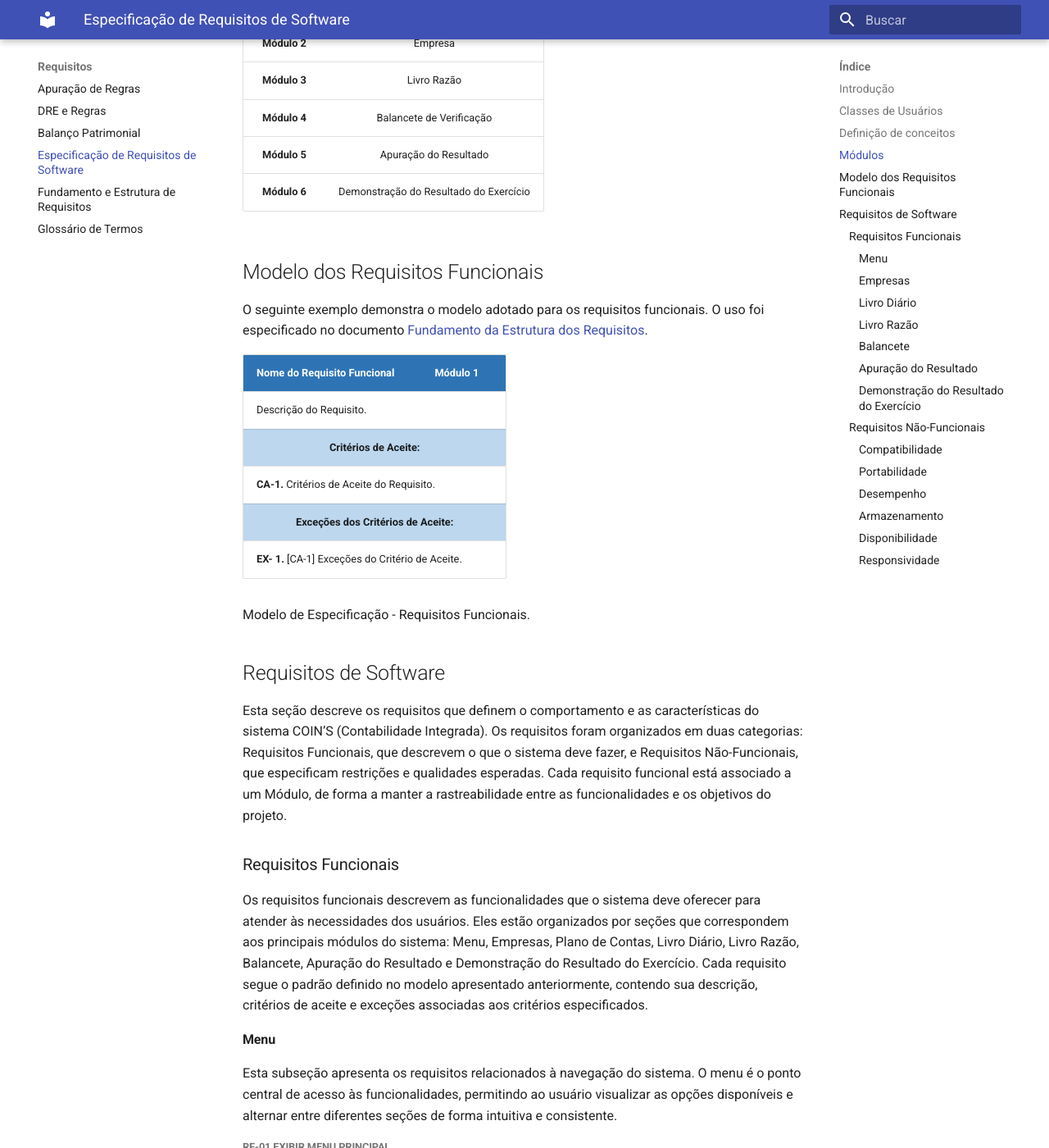
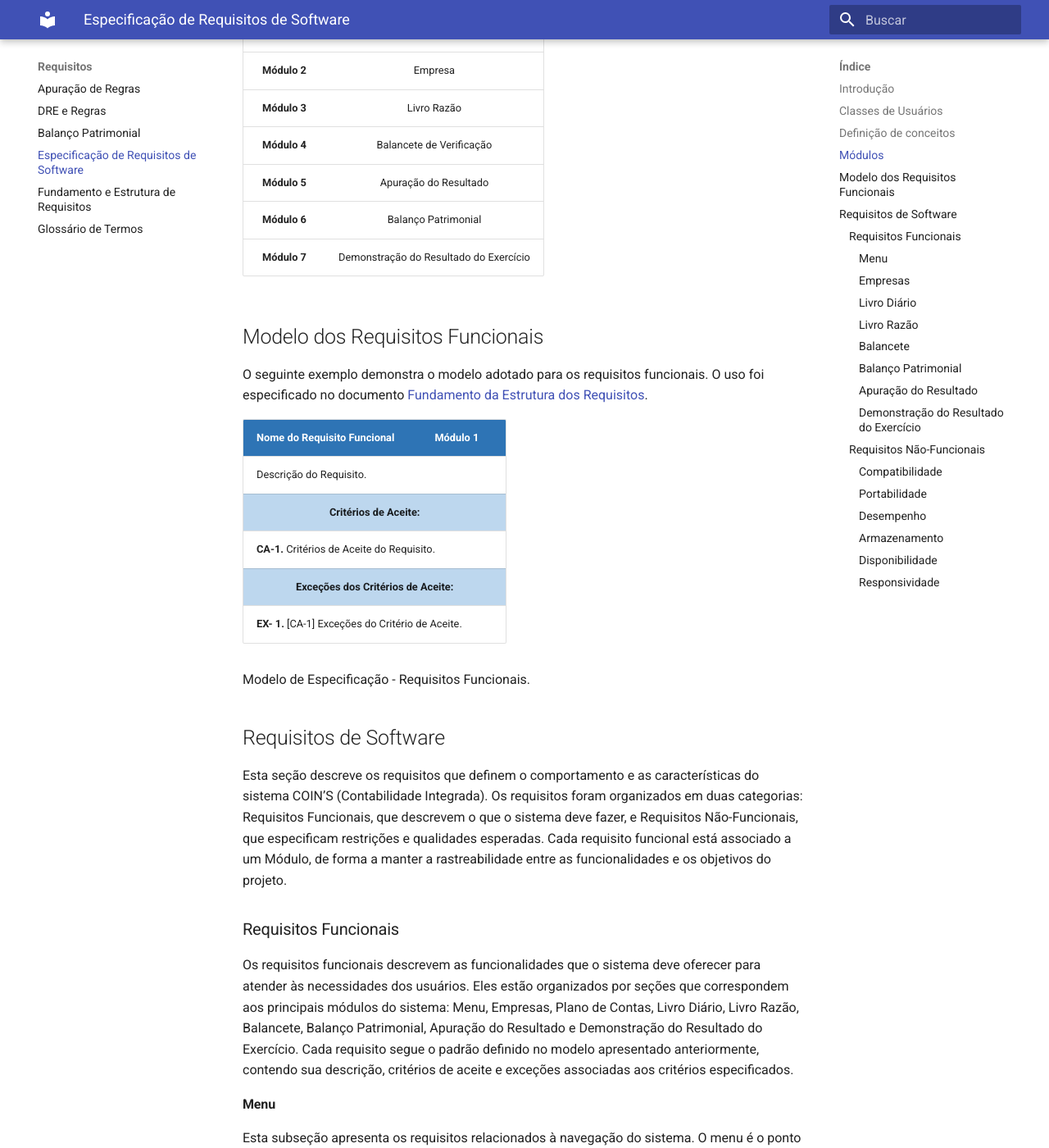
Before and after one commit to NES-Contabilidade-Integrada/doc-coins2026.1, an MkDocs documentation site: the page built from docs/requisitos/especificacao-de-requisitos-de-software.md, in a window 1280 px wide and 1400 px high, scrolled down 5607 px. Shown: the whole window at 82% size. Built offline with MkDocs 1.6.1 and Material for MkDocs 9.7.7, drawn with Linux system fonts in a browser that asks for light colours; some of the changed text lies outside the part shown.

Commit message:
docs: adicionar Balanço Patrimonial à especificação de requisitos e atualizar sumário

```diff
--- a/docs/requisitos/especificacao-de-requisitos-de-software.md
+++ b/docs/requisitos/especificacao-de-requisitos-de-software.md
@@ -53,7 +53,8 @@
             - [RF-09 Aplicar Filtros do Balancete](#aplicar-filtros-do-balancete)
             - [RF-010 Exibir Balancete de Verificação](#exibir-balancete-de-verificação)
             - [RF-011 Exibir Resumo do Balancete](#exibir-resumo-do-balancete)
-        - [6.1.6. Apuração do Resultado](#apuração-do-resultado)
+        - [6.1.6. Balanço Patrimonial](#balanço-patrimonial)
+        - [6.1.7. Apuração do Resultado](#apuração-do-resultado)
             - [RF-012 Filtrar Data da Apuração](#filtrar-data-da-apuração)
             - [RF-013 Exibir Resumo do Resultado](#exibir-resumo-do-resultado)
             - [RF-014 Exibir Contas de Resultado](#exibir-contas-de-resultado)
@@ -134,7 +135,8 @@
 | **Módulo 3** | Livro Razão |
 | **Módulo 4** | Balancete de Verificação |
 | **Módulo 5** | Apuração do Resultado |
-| **Módulo 6** | Demonstração do Resultado do Exercício |
+| **Módulo 6** | Balanço Patrimonial |
+| **Módulo 7** | Demonstração do Resultado do Exercício |
 
 ## Modelo dos Requisitos Funcionais {#modelo-dos-requisitos-funcionais}
 O seguinte exemplo demonstra o modelo adotado para os requisitos funcionais. O uso foi especificado no documento [Fundamento da Estrutura dos Requisitos](https://docs.google.com/document/u/0/d/1eAsVxnGFQnY8Fp2fKZukeNej2aNxZxu0_dLkIjcqvxE/edit).
@@ -161,7 +163,7 @@
 Esta seção descreve os requisitos que definem o comportamento e as características do sistema COIN’S (Contabilidade Integrada). Os requisitos foram organizados em duas categorias: Requisitos Funcionais, que descrevem o que o sistema deve fazer, e Requisitos Não-Funcionais, que especificam restrições e qualidades esperadas. Cada requisito funcional está associado a um Módulo, de forma a manter a rastreabilidade entre as funcionalidades e os objetivos do projeto.
 
 ### Requisitos Funcionais {#requisitos-funcionais}
-Os requisitos funcionais descrevem as funcionalidades que o sistema deve oferecer para atender às necessidades dos usuários. Eles estão organizados por seções que correspondem aos principais módulos do sistema: Menu, Empresas, Plano de Contas, Livro Diário, Livro Razão, Balancete, Apuração do Resultado e Demonstração do Resultado do Exercício. Cada requisito segue o padrão definido no modelo apresentado anteriormente, contendo sua descrição, critérios de aceite e exceções associadas aos critérios especificados.
+Os requisitos funcionais descrevem as funcionalidades que o sistema deve oferecer para atender às necessidades dos usuários. Eles estão organizados por seções que correspondem aos principais módulos do sistema: Menu, Empresas, Plano de Contas, Livro Diário, Livro Razão, Balancete, Balanço Patrimonial, Apuração do Resultado e Demonstração do Resultado do Exercício. Cada requisito segue o padrão definido no modelo apresentado anteriormente, contendo sua descrição, critérios de aceite e exceções associadas aos critérios especificados.
 
 #### Menu {#menu}
 Esta subseção apresenta os requisitos relacionados à navegação do sistema. O menu é o ponto central de acesso às funcionalidades, permitindo ao usuário visualizar as opções disponíveis e alternar entre diferentes seções de forma intuitiva e consistente.
@@ -227,7 +229,7 @@
 </tr>
 </thead>
 <tbody>
-<tr><td colspan="2">O sistema deve exibir um conjunto fixo de abas ao acessar uma empresa em "Empresas", permitindo que o usuário acesse as principais funcionalidades contábeis da empresa selecionada. As abas devem representar as seguintes seções: Plano de Contas, Livro Diário, Livro Razão, Balancete de Verificação e Apuração. As abas devem estar sempre visíveis enquanto o usuário navega entre as funcionalidades, permitindo alternância sem que ocorra perda de dados ou descarte de informações que estejam em processo de preenchimento.</td></tr>
+<tr><td colspan="2">O sistema deve exibir um conjunto fixo de abas ao acessar uma empresa em "Empresas", permitindo que o usuário acesse as principais funcionalidades contábeis da empresa selecionada. As abas devem representar as seguintes seções: Plano de Contas, Livro Diário, Livro Razão, Balancete de Verificação, Balanço Patrimonial e Apuração. As abas devem estar sempre visíveis enquanto o usuário navega entre as funcionalidades, permitindo alternância sem que ocorra perda de dados ou descarte de informações que estejam em processo de preenchimento.</td></tr>
 <tr><td colspan="2" style="background-color:#BDD7EE; text-align:center;"><strong>Critérios de Aceite:</strong></td></tr>
 <tr><td colspan="2"><strong>CA-1.</strong> As abas devem exibir as seguintes seções: Plano de Contas, Livro Diário, Livro Razão, Balancete de Verificação e Apuração.</td></tr>
 <tr><td colspan="2"><strong>CA-2.</strong> Ao selecionar uma aba, o sistema deve exibir o conteúdo correspondente à seção escolhida.</td></tr>
@@ -461,6 +463,32 @@
 </tbody>
 </table>
 
+#### Balanço Patrimonial {#balanço-patrimonial}
+
+Esta subseção descreve os requisitos relacionados à apresentação do Balanço Patrimonial, cuja função é consolidar os saldos dos grupos Ativo, Passivo e Patrimônio Líquido em um determinado período e permitir a conferência do fechamento contábil.
+
+##### RF-038 Exibir Balanço Patrimonial {#exibir-balanco-patrimonial}
+
+<table style="width:100%">
+<thead>
+<tr>
+  <th style="background-color:#2E74B5; color:white;">Exibir Balanço Patrimonial</th>
+  <th style="background-color:#2E74B5; color:white; text-align:center; width:120px;">Módulo 6</th>
+</tr>
+</thead>
+<tbody>
+<tr><td colspan="2">O sistema deve exibir o Balanço Patrimonial com os blocos de Ativo, Passivo e Patrimônio Líquido, apresentando os totais consolidados e o status do balanço.</td></tr>
+<tr><td colspan="2" style="background-color:#BDD7EE; text-align:center;"><strong>Critérios de Aceite:</strong></td></tr>
+<tr><td colspan="2"><strong>CA-1.</strong> O Balanço deve apresentar os totais: Total do Ativo, Total do Passivo e Patrimônio Líquido.</td></tr>
+<tr><td colspan="2"><strong>CA-2.</strong> O status do balanço deve ser calculado pela fórmula: <code>Ativo = Passivo + Patrimônio Líquido</code>.</td></tr>
+<tr><td colspan="2"><strong>CA-3.</strong> Quando a igualdade for atendida, exibir o status <strong>Fechado</strong>; caso contrário, exibir <strong>Aberto</strong>.</td></tr>
+<tr><td colspan="2"><strong>CA-4.</strong> Exibir os valores no formato R$ com duas casas decimais.</td></tr>
+<tr><td colspan="2"><strong>CA-5.</strong> O balanço deve indicar a natureza esperada de cada grupo: Devedora para Ativo; Credora para Passivo e Patrimônio Líquido.</td></tr>
+<tr><td colspan="2" style="background-color:#BDD7EE; text-align:center;"><strong>Exceções dos Critérios de Aceite:</strong></td></tr>
+<tr><td colspan="2"></td></tr>
+</tbody>
+</table>
+
 #### Apuração do Resultado
 
 Esta subseção descreve as funcionalidades relacionadas à **Apuração do Resultado do Exercício (ARE)**, que tem como objetivo apresentar uma prévia completa do que será efetivamente executado no momento da apuração do resultado do período, antes da confirmação da ação.
@@ -688,7 +716,7 @@
 <thead>
 <tr>
   <th style="background-color:#2E74B5; color:white;">Filtrar Período da DRE</th>
-  <th style="background-color:#2E74B5; color:white; text-align:center; width:120px;">Módulo 6</th>
+  <th style="background-color:#2E74B5; color:white; text-align:center; width:120px;">Módulo 7</th>
 </tr>
 </thead>
 <tbody>
@@ -710,7 +738,7 @@
 <thead>
 <tr>
   <th style="background-color:#2E74B5; color:white;">Exibir Receita Bruta</th>
-  <th style="background-color:#2E74B5; color:white; text-align:center; width:120px;">Módulo 6</th>
+  <th style="background-color:#2E74B5; color:white; text-align:center; width:120px;">Módulo 7</th>
 </tr>
 </thead>
 <tbody>
@@ -730,7 +758,7 @@
 <thead>
 <tr>
   <th style="background-color:#2E74B5; color:white;">Exibir Deduções da Receita</th>
-  <th style="background-color:#2E74B5; color:white; text-align:center; width:120px;">Módulo 6</th>
+  <th style="background-color:#2E74B5; color:white; text-align:center; width:120px;">Módulo 7</th>
 </tr>
 </thead>
 <tbody>
@@ -751,7 +779,7 @@
 <thead>
 <tr>
   <th style="background-color:#2E74B5; color:white;">Calcular e Exibir Receita Líquida</th>
-  <th style="background-color:#2E74B5; color:white; text-align:center; width:120px;">Módulo 6</th>
+  <th style="background-color:#2E74B5; color:white; text-align:center; width:120px;">Módulo 7</th>
 </tr>
 </thead>
 <tbody>
@@ -771,7 +799,7 @@
 <thead>
 <tr>
   <th style="background-color:#2E74B5; color:white;">Exibir CMV / CPV</th>
-  <th style="background-color:#2E74B5; color:white; text-align:center; width:120px;">Módulo 6</th>
+  <th style="background-color:#2E74B5; color:white; text-align:center; width:120px;">Módulo 7</th>
 </tr>
 </thead>
 <tbody>
@@ -791,7 +819,7 @@
 <thead>
 <tr>
   <th style="background-color:#2E74B5; color:white;">Calcular e Exibir Lucro Bruto</th>
-  <th style="background-color:#2E74B5; color:white; text-align:center; width:120px;">Módulo 6</th>
+  <th style="background-color:#2E74B5; color:white; text-align:center; width:120px;">Módulo 7</th>
 </tr>
 </thead>
 <tbody>
@@ -811,7 +839,7 @@
 <thead>
 <tr>
   <th style="background-color:#2E74B5; color:white;">Exibir Despesas Operacionais</th>
-  <th style="background-color:#2E74B5; color:white; text-align:center; width:120px;">Módulo 6</th>
+  <th style="background-color:#2E74B5; color:white; text-align:center; width:120px;">Módulo 7</th>
 </tr>
 </thead>
 <tbody>
@@ -831,7 +859,7 @@
 <thead>
 <tr>
   <th style="background-color:#2E74B5; color:white;">Exibir Outras Receitas/Despesas Operacionais</th>
-  <th style="background-color:#2E74B5; color:white; text-align:center; width:120px;">Módulo 6</th>
+  <th style="background-color:#2E74B5; color:white; text-align:center; width:120px;">Módulo 7</th>
 </tr>
 </thead>
 <tbody>
@@ -853,7 +881,7 @@
 <thead>
 <tr>
   <th style="background-color:#2E74B5; color:white;">Calcular e Exibir LAJIR</th>
-  <th style="background-color:#2E74B5; color:white; text-align:center; width:120px;">Módulo 6</th>
+  <th style="background-color:#2E74B5; color:white; text-align:center; width:120px;">Módulo 7</th>
 </tr>
 </thead>
 <tbody>
@@ -873,7 +901,7 @@
 <thead>
 <tr>
   <th style="background-color:#2E74B5; color:white;">Exibir Resultado Financeiro</th>
-  <th style="background-color:#2E74B5; color:white; text-align:center; width:120px;">Módulo 6</th>
+  <th style="background-color:#2E74B5; color:white; text-align:center; width:120px;">Módulo 7</th>
 </tr>
 </thead>
 <tbody>
@@ -895,7 +923,7 @@
 <thead>
 <tr>
   <th style="background-color:#2E74B5; color:white;">Calcular e Exibir LAIR</th>
-  <th style="background-color:#2E74B5; color:white; text-align:center; width:120px;">Módulo 6</th>
+  <th style="background-color:#2E74B5; color:white; text-align:center; width:120px;">Módulo 7</th>
 </tr>
 </thead>
 <tbody>
@@ -915,7 +943,7 @@
 <thead>
 <tr>
   <th style="background-color:#2E74B5; color:white;">Exibir Resultado Não Operacional</th>
-  <th style="background-color:#2E74B5; color:white; text-align:center; width:120px;">Módulo 6</th>
+  <th style="background-color:#2E74B5; color:white; text-align:center; width:120px;">Módulo 7</th>
 </tr>
 </thead>
 <tbody>
@@ -937,7 +965,7 @@
 <thead>
 <tr>
   <th style="background-color:#2E74B5; color:white;">Calcular Resultado Antes dos Impostos</th>
-  <th style="background-color:#2E74B5; color:white; text-align:center; width:120px;">Módulo 6</th>
+  <th style="background-color:#2E74B5; color:white; text-align:center; width:120px;">Módulo 7</th>
 </tr>
 </thead>
 <tbody>
@@ -957,7 +985,7 @@
 <thead>
 <tr>
   <th style="background-color:#2E74B5; color:white;">Exibir Impostos sobre o Lucro</th>
-  <th style="background-color:#2E74B5; color:white; text-align:center; width:120px;">Módulo 6</th>
+  <th style="background-color:#2E74B5; color:white; text-align:center; width:120px;">Módulo 7</th>
 </tr>
 </thead>
 <tbody>
@@ -977,7 +1005,7 @@
 <thead>
 <tr>
   <th style="background-color:#2E74B5; color:white;">Calcular e Exibir Lucro Líquido</th>
-  <th style="background-color:#2E74B5; color:white; text-align:center; width:120px;">Módulo 6</th>
+  <th style="background-color:#2E74B5; color:white; text-align:center; width:120px;">Módulo 7</th>
 </tr>
 </thead>
 <tbody>
@@ -998,7 +1026,7 @@
 <thead>
 <tr>
   <th style="background-color:#2E74B5; color:white;">Exibir Composição das Contas da DRE</th>
-  <th style="background-color:#2E74B5; color:white; text-align:center; width:120px;">Módulo 6</th>
+  <th style="background-color:#2E74B5; color:white; text-align:center; width:120px;">Módulo 7</th>
 </tr>
 </thead>
 <tbody>
```
